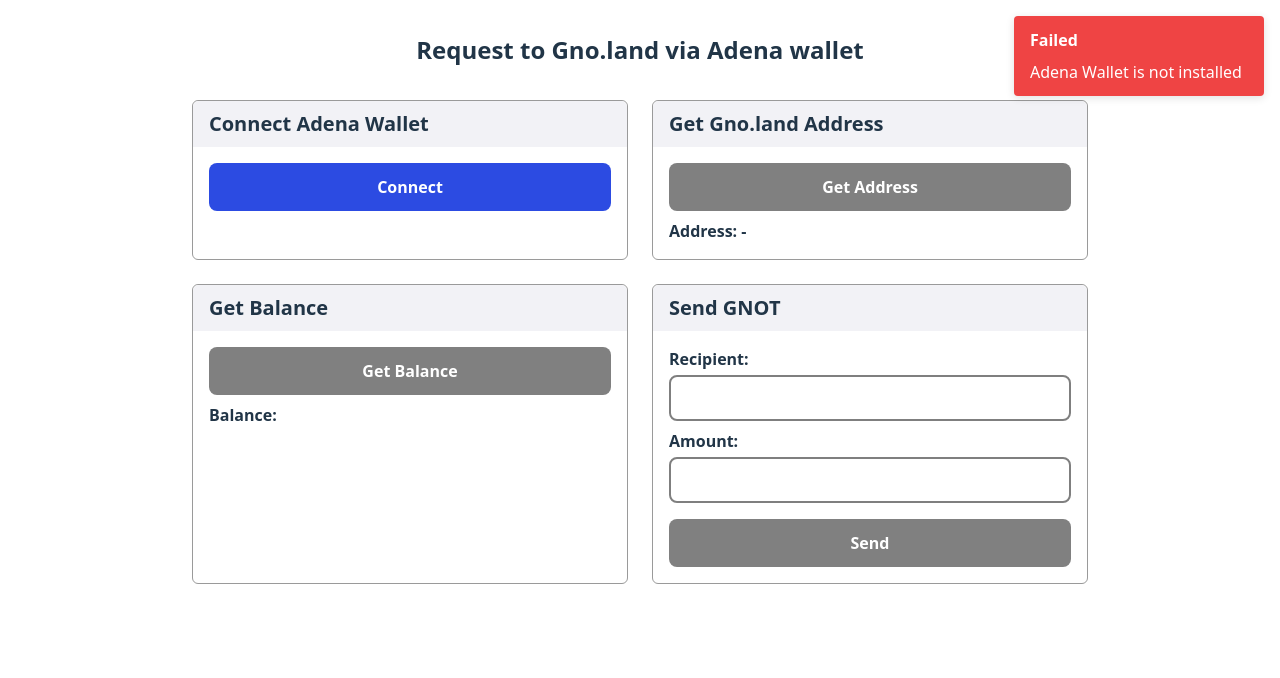
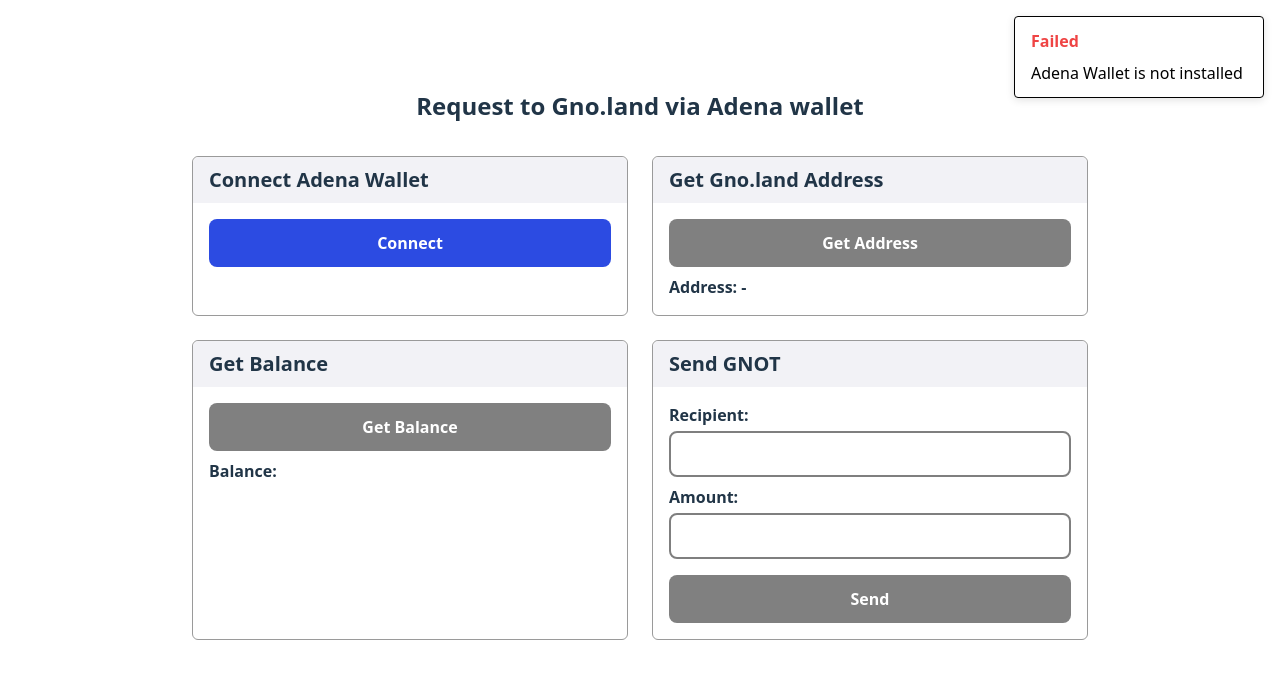
Before and after one commit to song127/Onbloc-Adena-Wallet-Connect, a React (Vite) app: page / in a window 1280 px wide. Both pictures are taken after a click on the button "Connect". Shown: the top 678 px of the page. Built offline with nearby package versions, Linux system fonts and the light colour scheme.

Commit message:
feat: add toast mode

```diff
--- a/src/components/toast/Toast.tsx
+++ b/src/components/toast/Toast.tsx
@@ -5,9 +5,66 @@
  *  - 등장/퇴장 애니메이션 지원(슬라이드+opacity+height)
  *  - type, message, txHash, isLeaving prop 사용
  */
-import clsx from "clsx";
+import { tv } from "tailwind-variants";
+import { twMerge } from "tailwind-merge";
+import { useToastStore } from "@/store/toast";
+import type { Toast as ToastType } from "@/store/toast";
 
-import type { Toast as ToastType } from "@/store/toast";
+const toastContainer = tv({
+  base: "flex flex-col items-start gap-2 px-4 py-3 rounded shadow-toast mb-2 min-w-[250px] max-w-fit transition-all duration-300 max-h-[120px] overflow-hidden font-medium",
+  variants: {
+    design: {
+      basic: "bg-white border-2 border-borderCard border-solid",
+      custom: "",
+    },
+    type: {
+      success: "bg-success text-white",
+      failed: "bg-error text-white",
+    },
+    customType: {
+      success: "",
+      failed: "",
+    },
+    isCustom: {
+      true: "",
+      false: "",
+    },
+  },
+  compoundVariants: [
+    { design: "custom", type: "success", class: "bg-success text-white" },
+    { design: "custom", type: "failed", class: "bg-error text-white" },
+    { design: "basic", class: "bg-white border border-black" },
+  ],
+});
+
+const toastTitle = tv({
+  base: "font-bold capitalize",
+  variants: {
+    design: {
+      basic: "",
+      custom: "text-white",
+    },
+    type: {
+      success: "",
+      failed: "",
+    },
+  },
+  compoundVariants: [
+    { design: "basic", type: "success", class: "text-success" },
+    { design: "basic", type: "failed", class: "text-error" },
+    { design: "custom", class: "text-white" },
+  ],
+});
+
+const toastContent = tv({
+  base: "flex-1",
+  variants: {
+    design: {
+      basic: "text-black",
+      custom: "text-white",
+    },
+  },
+});
 
 /**
  * Toast
@@ -16,18 +73,17 @@
  * @param {ToastType & { isLeaving?: boolean }} props.toast - 토스트 데이터
  */
 export function Toast({ toast }: { toast: ToastType & { isLeaving?: boolean } }) {
+  const toastDesign = useToastStore((s) => s.toastDesign);
+
   return (
     <div
-      className={clsx(
-        "flex flex-col items-start gap-2 px-4 py-3 rounded shadow-toast mb-2 min-w-[250px] max-w-fit transition-all duration-300",
-        "max-h-[120px] overflow-hidden",
-        toast.type === "success" && "bg-success text-white",
-        toast.type === "failed" && "bg-error text-white",
+      className={twMerge(
+        toastContainer({ design: toastDesign, type: toast.type }),
         toast.isLeaving ? "animate-toastOut" : "animate-toastIn",
       )}
     >
-      <span className="font-bold capitalize">{toast.title || toast.type}</span>
-      <span className="flex-1">{toast.message}</span>
+      <span className={toastTitle({ design: toastDesign, type: toast.type })}>{toast.title || toast.type}</span>
+      <span className={toastContent({ design: toastDesign })}>{toast.message}</span>
     </div>
   );
 }
--- a/src/pages/Home.tsx
+++ b/src/pages/Home.tsx
@@ -3,12 +3,12 @@
  * @desc Adena Wallet 연동 및 Gno.land 토큰 전송 메인 페이지
  */
 import { useCallback, type ReactElement } from "react";
+import { useToastStore } from "@/store/toast";
 
 import TitleCard from "@/components/common/TitleCard";
 import ReactButton from "@/components/common/ReacButton";
 import { useWalletStore } from "@/store/wallet";
 import { useTransferStore } from "@/store/transfer";
-import { useToastStore } from "@/store/toast";
 import { useAdena } from "@/hooks/useAdena";
 import Gap from "@/components/util/Gap";
 import BasicInput from "@/components/common/BasicInput";
@@ -41,6 +41,8 @@
     setSending: setIsSending,
   } = useTransferStore();
   const { addToast } = useToastStore();
+  const toastDesign = useToastStore((s) => s.toastDesign);
+  const setToastDesign = useToastStore((s) => s.setToastDesign);
   const { connect, getAddress, getBalance, sendTokens, isLoading } = useAdena();
 
   /**
@@ -155,6 +157,11 @@
     [setSendAmount],
   );
 
+  // Toast 디자인 토글 핸들러
+  const handleToggleToastDesign = useCallback(() => {
+    setToastDesign(toastDesign === "basic" ? "custom" : "basic");
+  }, [toastDesign, setToastDesign]);
+
   if (isLoading) {
     return (
       <main className="flex flex-col items-center min-h-screen bg-white">
@@ -165,6 +172,15 @@
 
   return (
     <main className="flex flex-col items-center min-h-screen bg-white">
+      {/* Toast 디자인 토글 버튼 */}
+      <div className="flex justify-end w-full pr-8 mt-4">
+        <button
+          className="px-4 py-2 mr-2 font-semibold text-white transition border rounded bg-success border-success hover:opacity-50"
+          onClick={handleToggleToastDesign}
+        >
+          Toast 디자인: {toastDesign === "basic" ? "Basic" : "Custom"}
+        </button>
+      </div>
       <h1 className="mt-8 mb-8 font-bold text-center text-header">Request to Gno.land via Adena wallet</h1>
       <div className="grid w-full max-w-4xl grid-cols-1 gap-6 md:grid-cols-2">
         {/* Card 1: Wallet 연결 */}
--- a/src/store/toast.ts
+++ b/src/store/toast.ts
@@ -12,6 +12,8 @@
  * ToastType - 토스트 타입(성공/실패)
  */
 export type ToastType = "success" | "failed";
+
+export type ToastDesign = "basic" | "custom";
 
 /**
  * Toast - 단일 토스트 객체
@@ -32,18 +34,21 @@
 /**
  * ToastState - 토스트 상태 및 조작 함수
  * @property {Toast[]} toasts - 현재 표시 중인 토스트 배열
+ * @property {ToastDesign} toastDesign - 토스트 디자인 타입
  * @property {function} addToast - 토스트 추가(자동 ID, 3초 후 자동 퇴장)
  * @property {function} removeToast - 토스트 퇴장(애니메이션 후 제거)
  * @property {function} clear - 모든 토스트 일괄 퇴장
  */
 interface ToastState {
   toasts: Toast[];
+  toastDesign: ToastDesign;
 }
 
 /**
  * ToastActions - 토스트 조작 함수
  */
 interface ToastActions {
+  setToastDesign: (design: "basic" | "custom") => void;
   addToast: (toast: Omit<Toast, "id" | "isLeaving">) => void;
   removeToast: (id: string) => void;
   clear: () => void;
@@ -54,6 +59,10 @@
  */
 const toastSlice: StateCreator<ToastState & ToastActions> = (set, get) => ({
   toasts: [],
+  toastDesign: "basic",
+  setToastDesign: (design) => {
+    set({ toastDesign: design });
+  },
   addToast: (toast) => {
     const id = Math.random().toString(36).slice(2, 10);
     const newToast = { ...toast, id, isLeaving: false };
```
